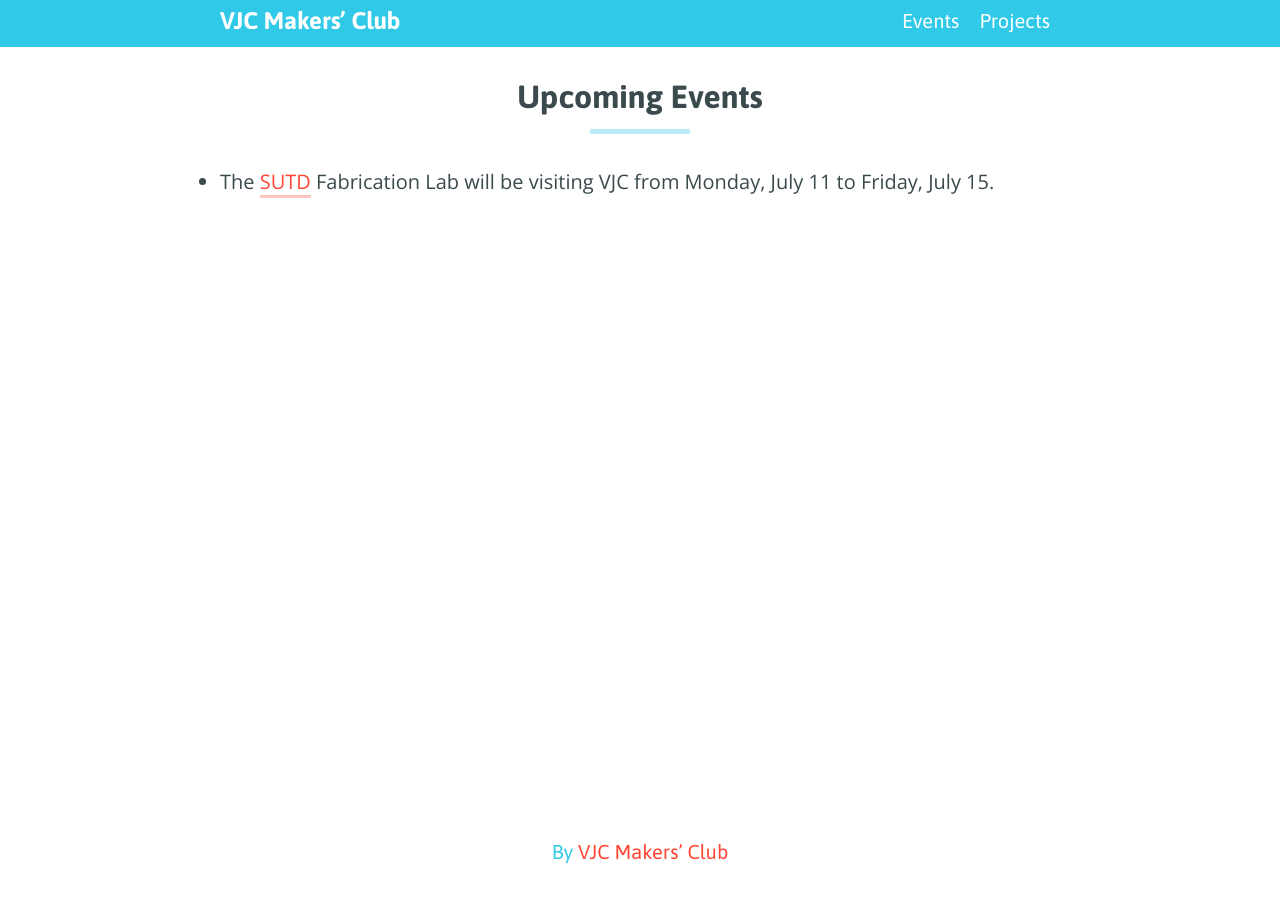
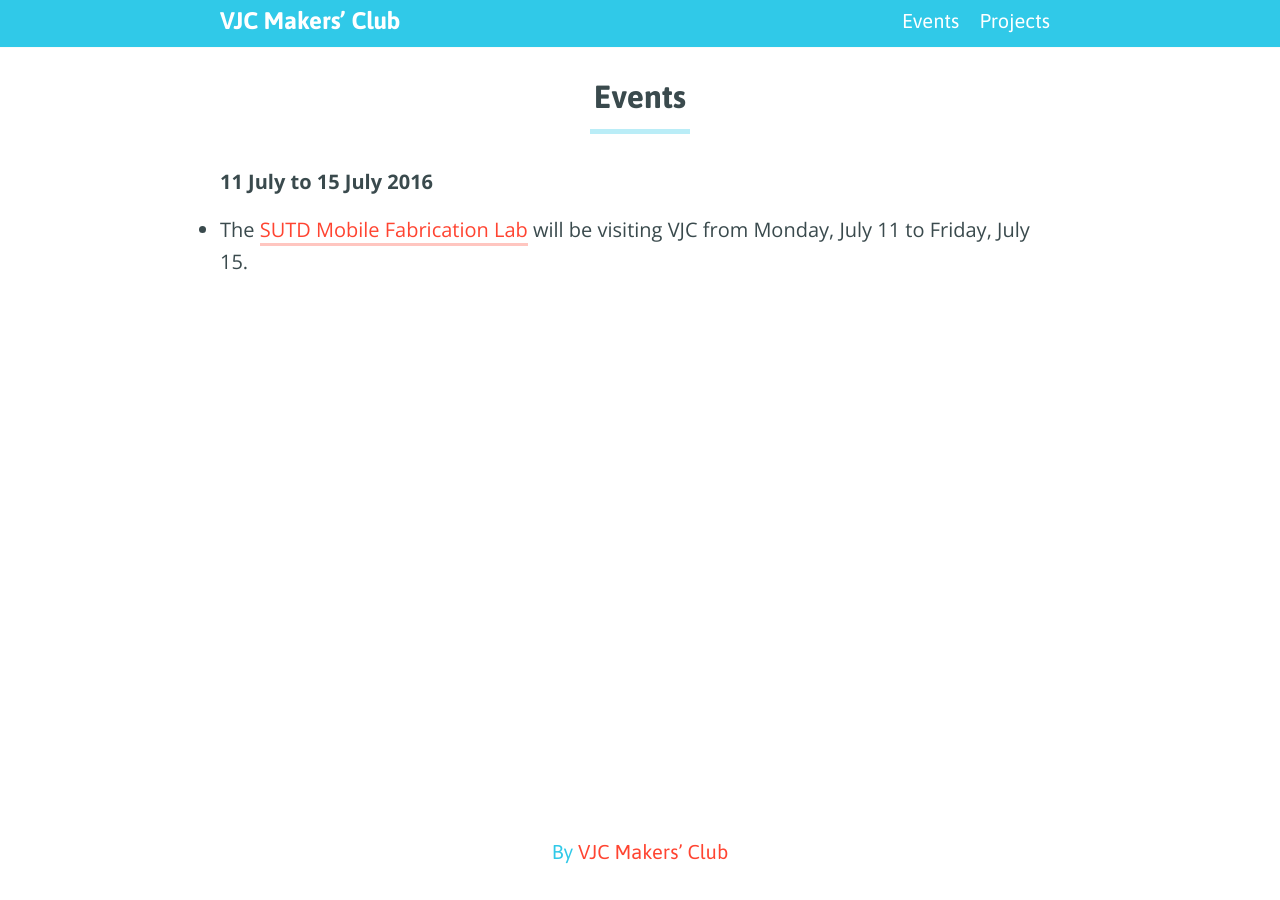
Before and after one commit to vjmakers/vjmakers.github.io, a Jekyll site: the page built from events/index.md, in a window 1280 px wide. Built offline with Jekyll 4.4.1, drawn with Linux system fonts in a browser that asks for light colours.

```diff
--- /dev/null
+++ b/_includes/image.html
@@ -0,0 +1,4 @@
+<figure class="figure">
+  <img class="figure__image" src="{{ include.src }}" />
+  <figcaption class="figure__caption">{{ include.caption }}</figcaption>
+</figure>
--- /dev/null
+++ b/_sass/_components.figures.scss
@@ -0,0 +1,14 @@
+.figure {
+  background: $gray;
+  margin: 32px -16px;
+  padding: 16px;
+
+  &__image {
+    max-width: 100%;
+  }
+
+  &__caption {
+    text-align: center;
+    font-style: italic;
+  }
+}
--- a/events/index.md
+++ b/events/index.md
@@ -2,6 +2,8 @@
 layout: default
 title: Events
 ---
-# Upcoming Events
+# Events
 
-- The [SUTD](http://www.sutd.edu.sg/) Fabrication Lab will be visiting VJC from Monday, July 11 to Friday, July 15.
+**11 July to 15 July 2016**
+
+- The [SUTD Mobile Fabrication Lab](./2016/sutd-fab-lab/) will be visiting VJC from Monday, July 11 to Friday, July 15.
--- a/main.scss
+++ b/main.scss
@@ -12,4 +12,5 @@
 @import "components.footer";
 @import "components.home";
 @import "components.buttons";
+@import "components.figures";
 @import "trumps.utilities";
```
Also changed, not shown: events/2016/sutd-fab-lab/index.md (added, +48 -0 lines), events/2016/sutd-fab-lab/laser-cutting-1.jpg (added), events/2016/sutd-fab-lab/laser-cutting-2.jpg (added), events/2016/sutd-fab-lab/laser-cutting-3.jpg (added), events/2016/sutd-fab-lab/trailer.jpg (added), 2 other files.
